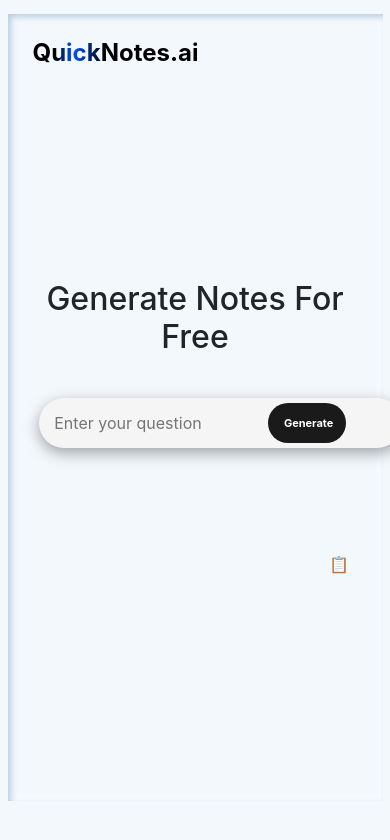
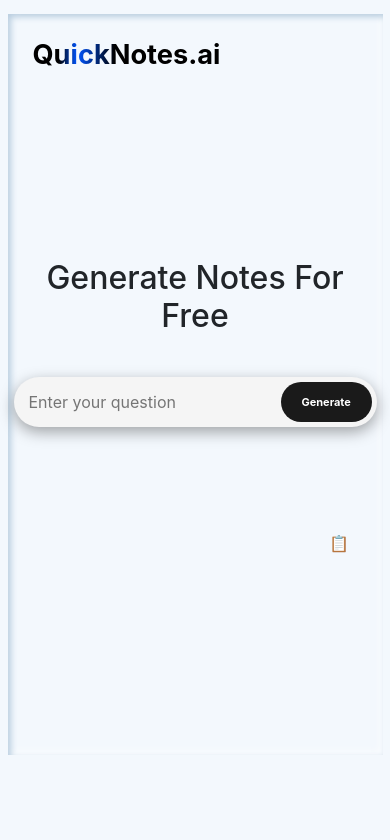
Before and after one commit to Junaidk007/QuickNotes.ai, a plain HTML site: page index.html in a window 390 px wide. Drawn offline with nearby package versions, Linux system fonts and the light colour scheme.

Commit message:
Fix: some code

```diff
--- a/index.html
+++ b/index.html
@@ -42,8 +42,7 @@
 		}
 
 		.form-group {
-			/* width: 100%; */
-			/* flex: 1; */
+			width: 100%;
 			align-items: center;
 			font-size: 18px;
 			padding: 10px;
@@ -164,7 +163,7 @@
 		.shadow-snippets {
 			/* justify-content: center; */
 			align-items: center;
-			min-height: 735px;
+			min-height: 700px;
 			display: flex;
 			align-self: center;
 			flex-direction: column;
@@ -176,6 +175,7 @@
 		.input-wrapper {
 			display: flex;
 			justify-content: center;
+			/* background-color: #2b2bff; */
 		}
 
 		.input-btn {
@@ -199,10 +199,12 @@
 		.mainbox {
 			width: 102%;
 			flex: 1;
-			min-height: 700px;
+			min-height: 650px;
 			display: flex;
 			flex-direction: column;
 			justify-content: center;
+			align-items: center;
+			/* background-color: #2b2bff; */
 		}
 
 		@media screen and (max-width: 500px) {
@@ -229,7 +231,8 @@
 			.form-group {
 				justify-content: center;
 				display: flex;
-				width: 100%;
+				width: fit-content;
+				min-width: 100px;
 			}
 
 			.top-text h2 {
@@ -271,7 +274,7 @@
 	<div class=" shadow17 shadow-snippets">
 
 		<span class="top-text">
-			<h2 style="text-align: start;"><b class="text12">QuickNotes.ai</b></h2>
+			<h2 style="text-align: start; font-size: 1.7rem;"><b class="text12">QuickNotes.ai</b></h2>
 		</span>
 
 		<div class="mainbox">
```
